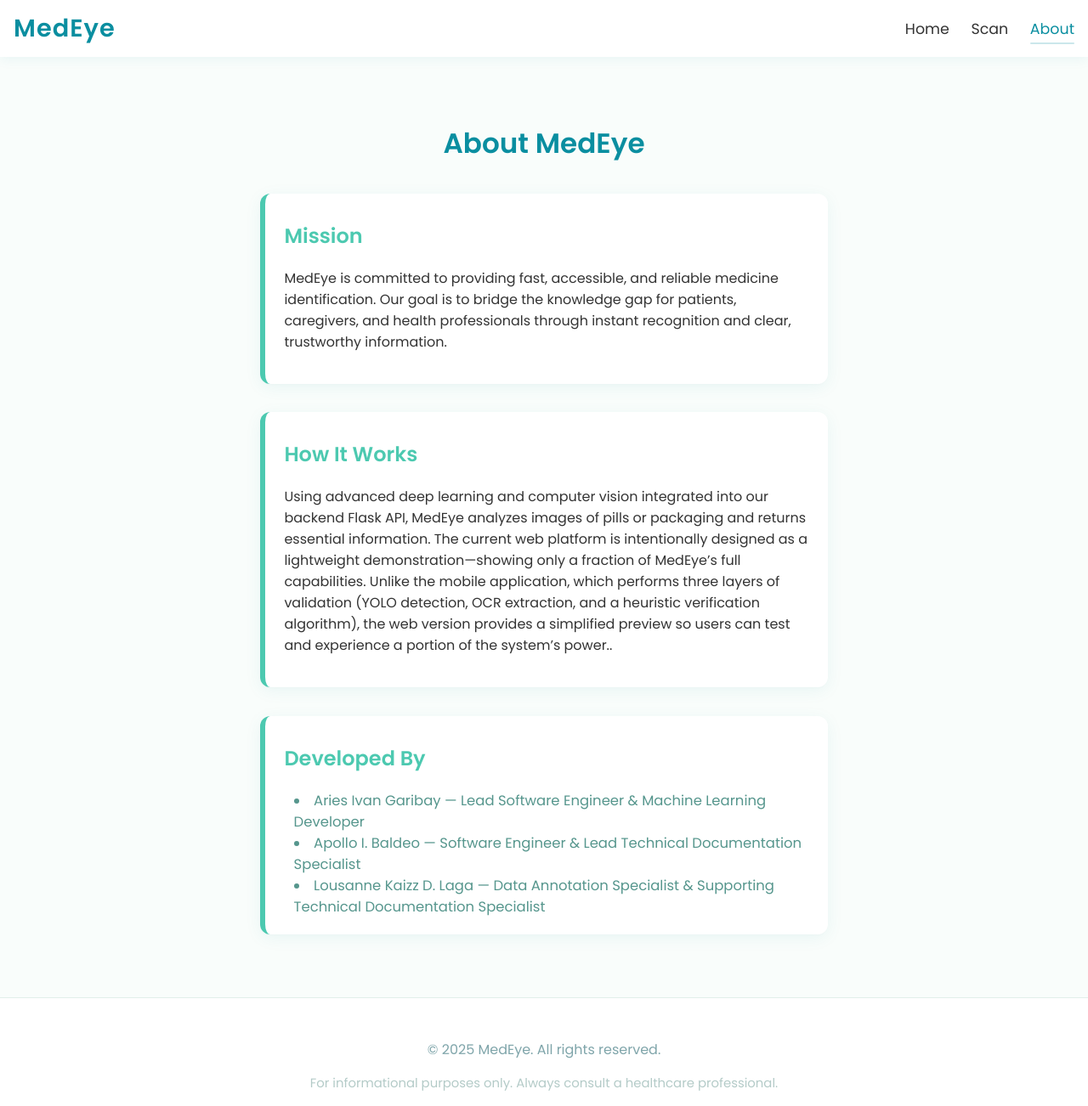
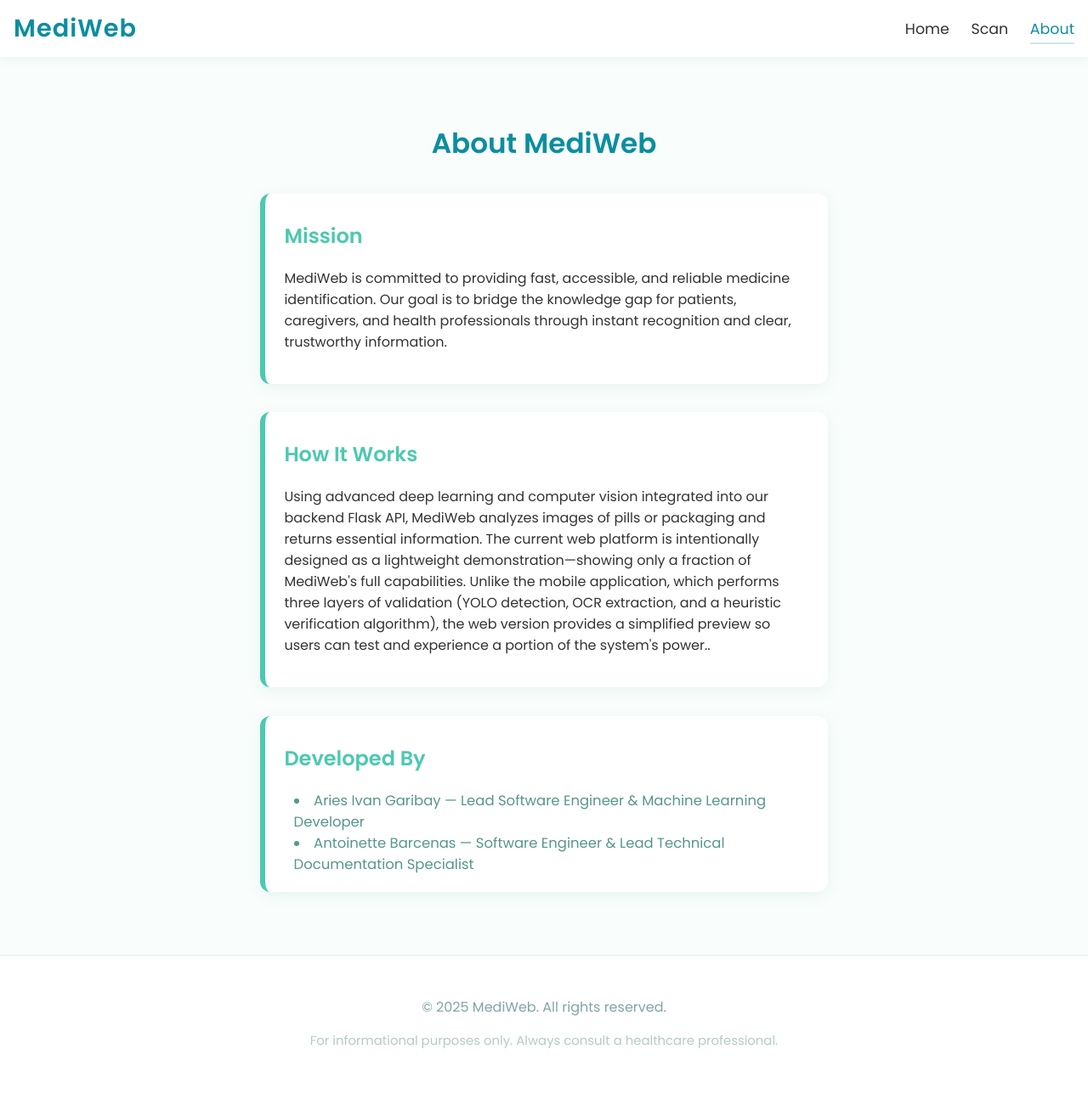
Before and after one commit to ARANNNFPS/THESIS2_MEDEYE, a Flask app: page /about in a window 1280 px wide. Shown: the whole page at 85% size. After the commit the page ends 1234 px from the top, so only its background shows below. Run offline with Flask 3, Linux system fonts and the light colour scheme.

Commit message:
changed it to MedEye to MediWeb

```diff
--- a/templates/about.html
+++ b/templates/about.html
@@ -4,14 +4,14 @@
 <head>
     <meta charset="UTF-8">
     <meta name="viewport" content="width=device-width, initial-scale=1.0">
-    <title>MedEye | About</title>
+    <title>MediWeb | About</title>
     <link rel="stylesheet" href="/static/css/about.css">
 </head>
 
 <body>
     <!-- Navbar -->
     <nav class="navbar">
-        <div class="logo">MedEye</div>
+        <div class="logo">MediWeb</div>
         <ul class="nav-links">
             <li><a href="/">Home</a></li>
             <li><a href="/scan">Scan</a></li>
@@ -19,35 +19,32 @@
         </ul>
     </nav>
     <main class="about-main">
-        <h1>About MedEye</h1>
+        <h1>About MediWeb</h1>
         <section class="about-section card">
             <h2>Mission</h2>
-            <p>MedEye is committed to providing fast, accessible, and reliable medicine identification. Our goal is to
+            <p>MediWeb is committed to providing fast, accessible, and reliable medicine identification. Our goal is to
                 bridge the knowledge gap for patients, caregivers, and health professionals through instant recognition
                 and clear, trustworthy information.</p>
         </section>
         <section class="about-section card">
             <h2>How It Works</h2>
-            <p>Using advanced deep learning and computer vision integrated into our backend Flask API, MedEye analyzes
+            <p>Using advanced deep learning and computer vision integrated into our backend Flask API, MediWeb analyzes
                 images of pills or packaging and returns essential information. The current web platform is
-                intentionally designed as a lightweight demonstration—showing only a fraction of MedEye’s full
+                intentionally designed as a lightweight demonstration—showing only a fraction of MediWeb's full
                 capabilities. Unlike the mobile application, which performs three layers of validation (YOLO detection,
                 OCR extraction, and a heuristic verification algorithm), the web version provides a simplified preview
-                so users can test and experience a portion of the system’s power..</p>
+                so users can test and experience a portion of the system's power..</p>
         </section>
         <section class="about-section card credits">
             <h2>Developed By</h2>
             <ul>
                 <li>Aries Ivan Garibay — Lead Software Engineer & Machine Learning Developer</li>
-                <li>Apollo I. Baldeo — Software Engineer & Lead Technical Documentation Specialist</li>
-                <li>Lousanne Kaizz D. Laga — Data Annotation Specialist & Supporting Technical Documentation Specialist
-                </li>
-                <!-- Add additional credits as needed -->
+                <li>Antoinette Barcenas — Software Engineer & Lead Technical Documentation Specialist</li>
             </ul>
         </section>
     </main>
     <footer class="footer">
-        <p>&copy; 2025 MedEye. All rights reserved.</p>
+        <p>&copy; 2025 MediWeb. All rights reserved.</p>
         <small>For informational purposes only. Always consult a healthcare professional.</small>
     </footer>
     <script src="{{ url_for('static', filename='js/main.js') }}"></script>
--- a/templates/results.html
+++ b/templates/results.html
@@ -4,14 +4,14 @@
 <head>
     <meta charset="UTF-8">
     <meta name="viewport" content="width=device-width, initial-scale=1.0">
-    <title>MedEye | Results</title>
+    <title>MediWeb | Results</title>
     <link rel="stylesheet" href="/static/css/results.css">
 </head>
 
 <body>
     <!-- Navbar -->
     <nav class="navbar">
-        <div class="logo">MedEye</div>
+        <div class="logo">MediWeb</div>
         <ul class="nav-links">
             <li><a href="/">Home</a></li>
             <li><a href="/scan">Scan</a></li>
@@ -59,7 +59,7 @@
         </div>
     </main>
     <footer class="footer">
-        <p>&copy; 2025 MedEye. All rights reserved.</p>
+        <p>&copy; 2025 MediWeb. All rights reserved.</p>
         <small>For informational purposes only. Always consult a healthcare professional.</small>
     </footer>
     <script src="https://cdn.jsdelivr.net/npm/@tensorflow/tfjs@4.17.0/dist/tf.min.js"></script>
--- a/templates/scan.html
+++ b/templates/scan.html
@@ -4,7 +4,7 @@
 <head>
     <meta charset="UTF-8">
     <meta name="viewport" content="width=device-width, initial-scale=1.0">
-    <title>MedEye | Scan Medicine</title>
+    <title>MediWeb | Scan Medicine</title>
 
     <!-- Preload critical resources -->
     <link rel="preload" href="https://cdn.jsdelivr.net/npm/@tensorflow/tfjs@4.17.0/dist/tf.min.js" as="script">
@@ -17,7 +17,7 @@
 <body>
     <!-- Navbar -->
     <nav class="navbar">
-        <div class="logo">MedEye</div>
+        <div class="logo">MediWeb</div>
         <ul class="nav-links">
             <li><a href="/">Home</a></li>
             <li class="active"><a href="/scan">Scan</a></li>
@@ -114,7 +114,7 @@
 
     <!-- Footer -->
     <footer class="footer">
-        <p>&copy; 2025 MedEye. All rights reserved.</p>
+        <p>&copy; 2025 MediWeb. All rights reserved.</p>
         <small>For informational purposes only. Always consult a healthcare professional.</small>
     </footer>
     <script src="https://cdn.jsdelivr.net/npm/@tensorflow/tfjs@4.17.0/dist/tf.min.js"></script>
```
Also changed, not shown: templates/index.html (+8 -8 lines).
